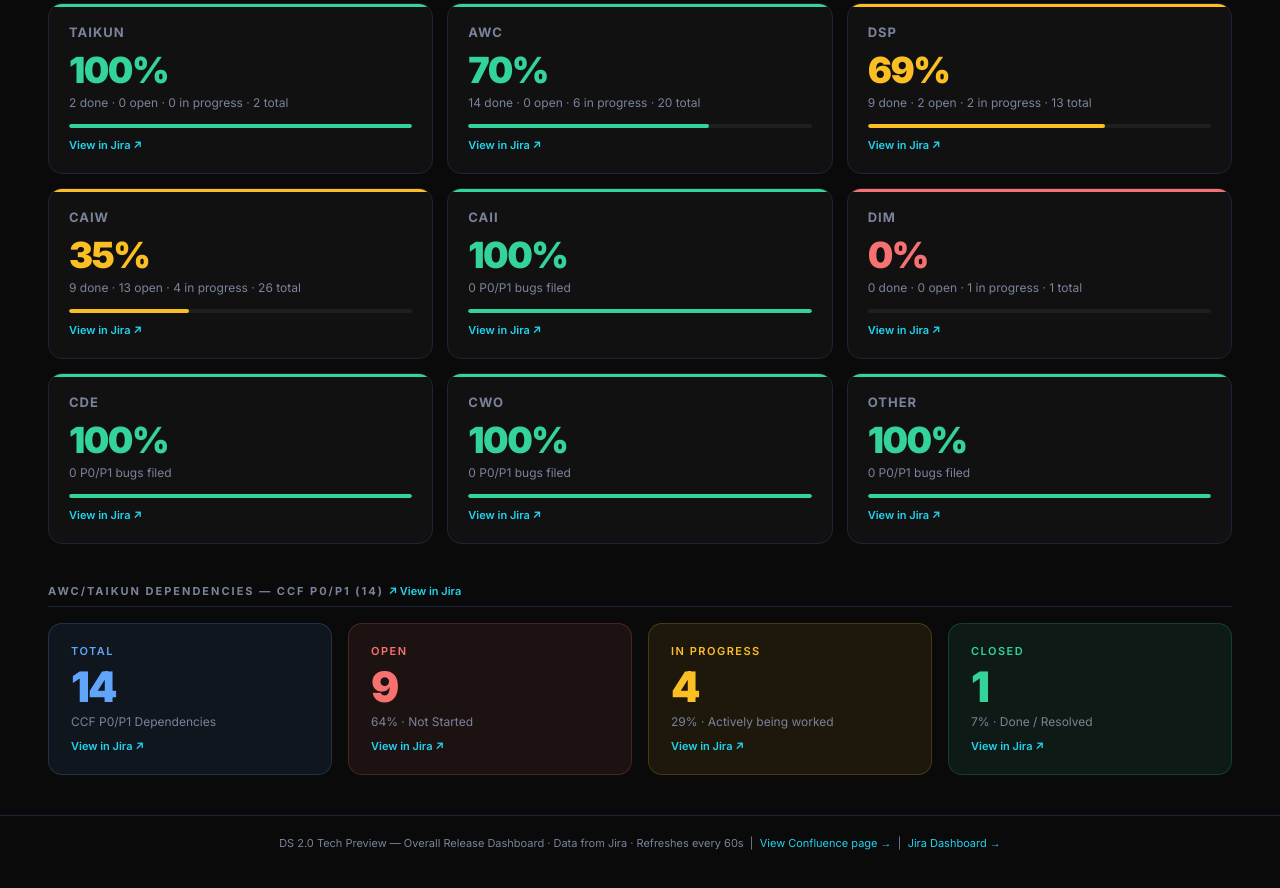
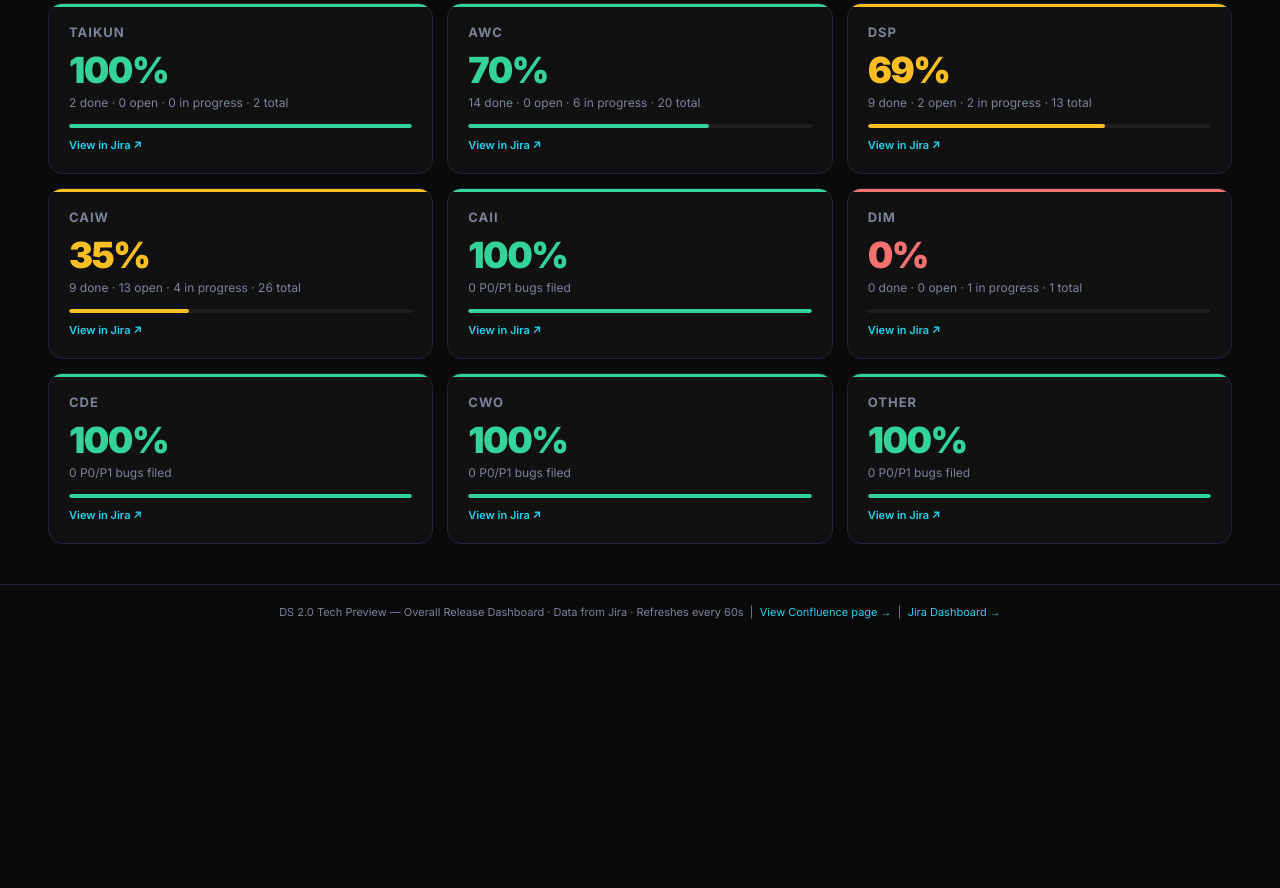
Before and after one commit to pusingh0609/ds20-tp-dashboard, a plain HTML site: page index.html in a window 1280 px wide. Shown: the part 957-1845 px from the top of the page. After the commit the page ends 1656 px from the top, so only its background shows below. Drawn offline with nearby package versions, Linux system fonts and the light colour scheme; a web font is replaced by a local one.

Commit message:
Remove AWC/Taikun Dependencies section

```diff
--- a/index.html
+++ b/index.html
@@ -385,35 +385,6 @@
 
   </div>
 
-  <!-- AWC/Taikun Dependencies -->
-  <div class="sec-hdr">AWC/Taikun Dependencies — CCF P0/P1 (14) <a href="https://cloudera.atlassian.net/issues/?jql=labels%20in%20(%22awc-asks-taikun%22%2C%22TAIKUN-QBR%22)%20AND%20priority%20in%20(%22P0%20-%20Immediate%22%2C%22P1%20-%20Must%20Do%22)%20ORDER%20BY%20priority%20ASC" target="_blank" style="color:var(--cyan);text-decoration:none;font-weight:600;letter-spacing:0;text-transform:none">↗ View in Jira</a></div>
-  <div class="rag-row">
-    <a href="https://cloudera.atlassian.net/issues/?jql=labels%20in%20(%22awc-asks-taikun%22%2C%22TAIKUN-QBR%22)%20AND%20priority%20in%20(%22P0%20-%20Immediate%22%2C%22P1%20-%20Must%20Do%22)%20ORDER%20BY%20priority%20ASC" target="_blank" class="rag-card blue" style="text-decoration:none">
-      <div class="rag-label">Total</div>
-      <div class="rag-num">14</div>
-      <div class="rag-sub">CCF P0/P1 Dependencies</div>
-      <div class="rag-link">View in Jira ↗</div>
-    </a>
-    <a href="https://cloudera.atlassian.net/issues/?jql=labels%20in%20(%22awc-asks-taikun%22%2C%22TAIKUN-QBR%22)%20AND%20priority%20in%20(%22P0%20-%20Immediate%22%2C%22P1%20-%20Must%20Do%22)%20AND%20statusCategory%20%3D%20%22To%20Do%22" target="_blank" class="rag-card red" style="text-decoration:none">
-      <div class="rag-label">Open</div>
-      <div class="rag-num">9</div>
-      <div class="rag-sub">64% · Not Started</div>
-      <div class="rag-link">View in Jira ↗</div>
-    </a>
-    <a href="https://cloudera.atlassian.net/issues/?jql=labels%20in%20(%22awc-asks-taikun%22%2C%22TAIKUN-QBR%22)%20AND%20priority%20in%20(%22P0%20-%20Immediate%22%2C%22P1%20-%20Must%20Do%22)%20AND%20(statusCategory%20%3D%20%22In%20Progress%22%20OR%20status%20%3D%20%22Ready%20For%20Dev%22)" target="_blank" class="rag-card amber" style="text-decoration:none">
-      <div class="rag-label">In Progress</div>
-      <div class="rag-num">4</div>
-      <div class="rag-sub">29% · Actively being worked</div>
-      <div class="rag-link">View in Jira ↗</div>
-    </a>
-    <a href="https://cloudera.atlassian.net/issues/?jql=labels%20in%20(%22awc-asks-taikun%22%2C%22TAIKUN-QBR%22)%20AND%20priority%20in%20(%22P0%20-%20Immediate%22%2C%22P1%20-%20Must%20Do%22)%20AND%20status%20in%20(Closed%2C%20Resolved%2C%20Done%2C%20%22Ready%20for%20Release%22%2C%20%22Release%20Candidate%20Test%22)" target="_blank" class="rag-card green" style="text-decoration:none">
-      <div class="rag-label">Closed</div>
-      <div class="rag-num">1</div>
-      <div class="rag-sub">7% · Done / Resolved</div>
-      <div class="rag-link">View in Jira ↗</div>
-    </a>
-  </div>
-
 
   </div><!-- /page-inner -->
 
```
